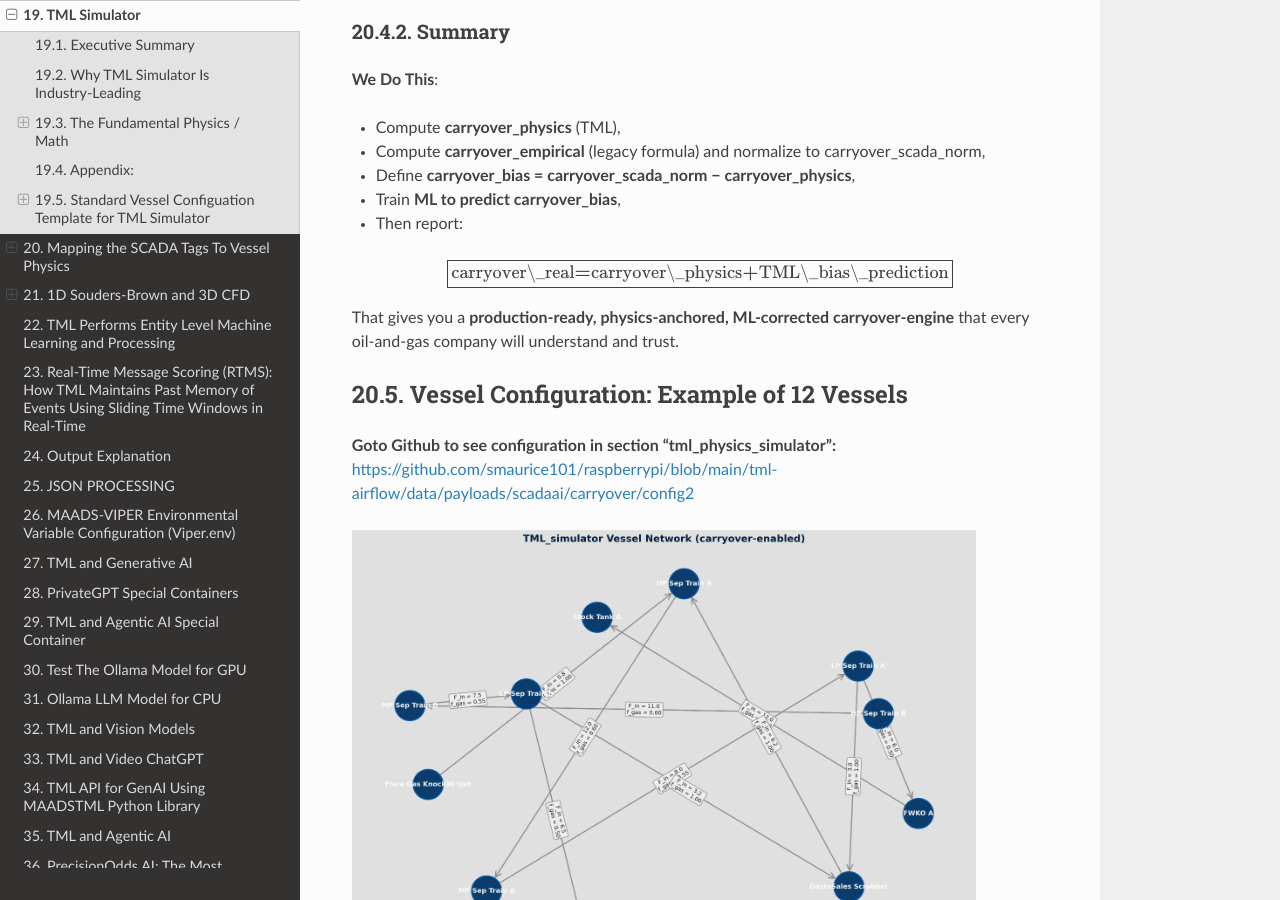
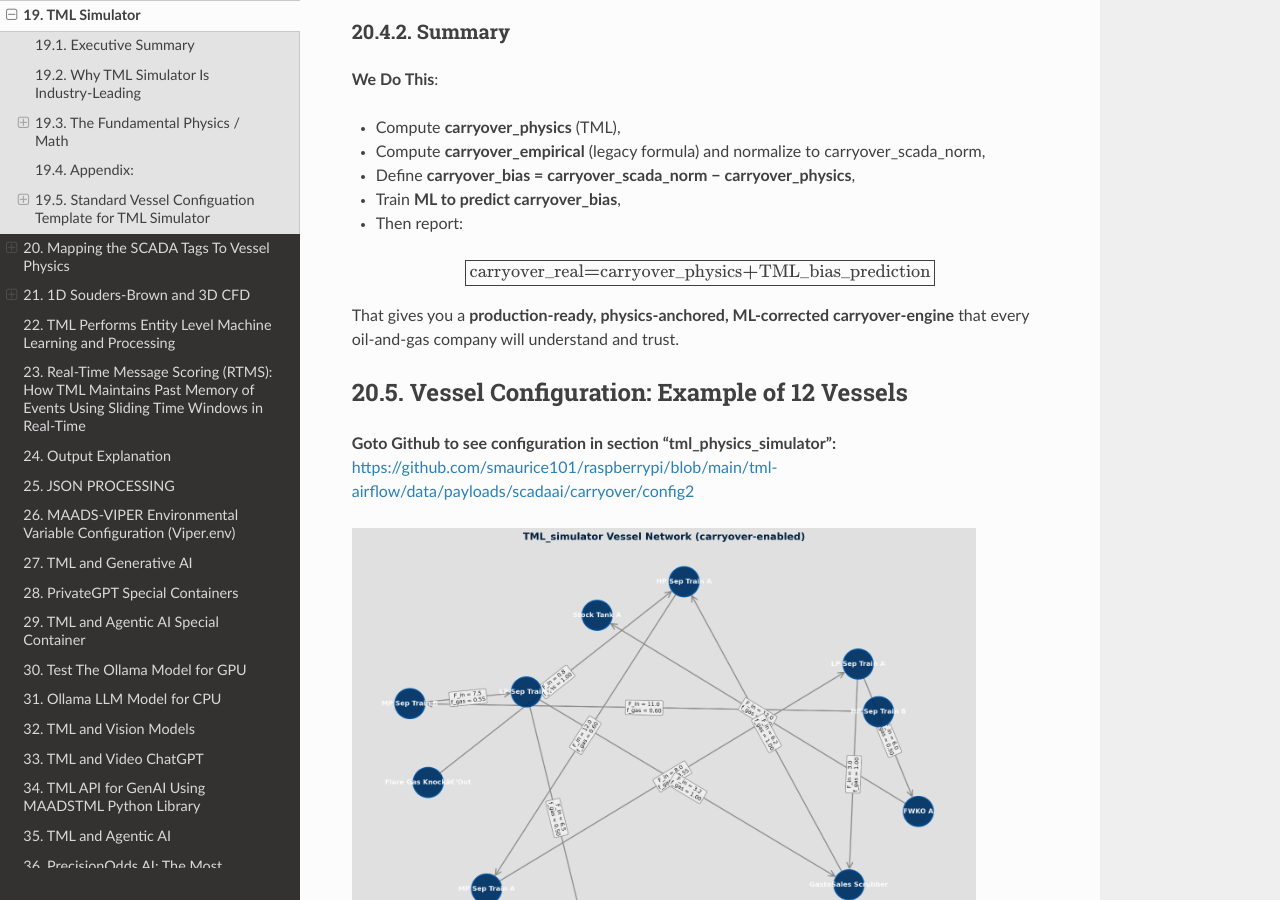
Before and after one commit to smaurice101/readthedocs, a Sphinx documentation site: the page built from docs/source/tmlsimulator.rst, in a window 1280 px wide and 900 px high, scrolled down 18517 px. Built offline with Sphinx 7.4.7 and the Read the Docs theme 3.1.0, drawn with Linux system fonts in a browser that asks for light colours; pages that are not in the unit, such as notebooks, are missing from menus.

```diff
--- a/docs/source/tmlsimulator.rst
+++ b/docs/source/tmlsimulator.rst
@@ -1109,7 +1109,7 @@ Summary
 
 .. math::
 
-   \boxed{\text{carryover\_real}\mathbf{=}\text{carryover\_physics}\mathbf{+}\text{TML\_bias\_prediction}}
+   \boxed{\text{carryover_real}\mathbf{=}\text{carryover_physics}\mathbf{+}\text{TML_bias_prediction}}
 
 That gives you a **production‑ready, physics‑anchored, ML‑corrected
 carryover‑engine** that every oil‑and‑gas company will understand and
```
